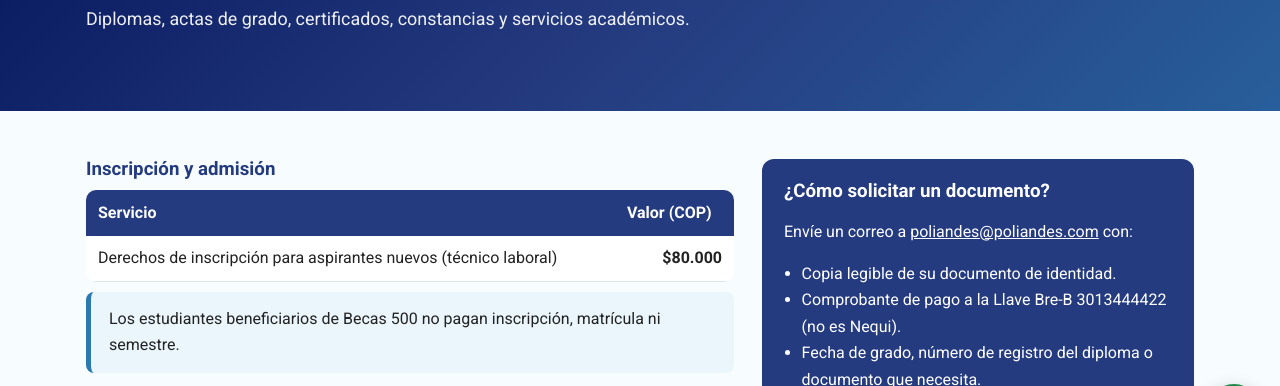
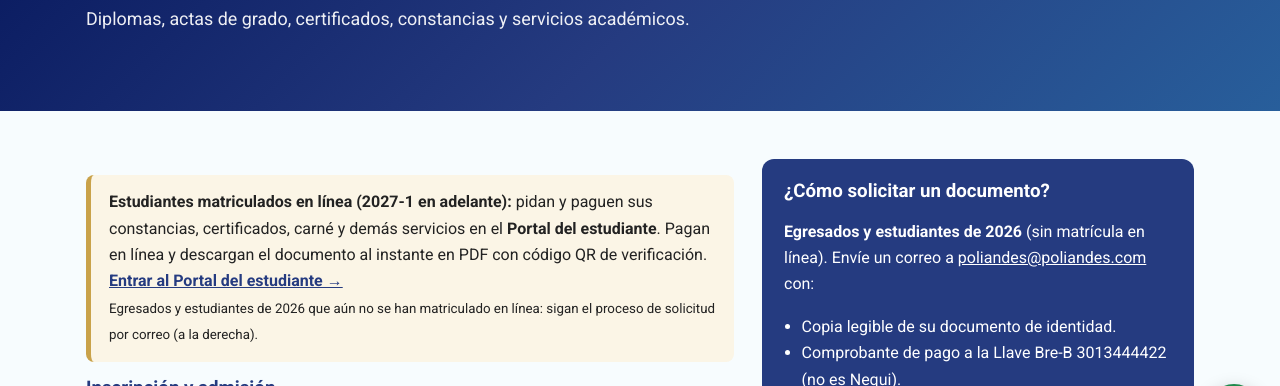
Before and after one commit to RL-rikardolondono/poliandes-web, a plain HTML site: page tramites.html in a window 1280 px wide. Shown: the part 342-728 px from the top of the page. Drawn offline with Linux system fonts and the light colour scheme; a script that the page names is missing.

Commit message:
Trámites: estudiantes 2027-1 piden constancias en el Portal del estudiante

```diff
--- a/tramites.html
+++ b/tramites.html
@@ -20,12 +20,13 @@
 </nav>
 </div></header>
 <div class="hero"><div class="wrap"><span class="etq">Trámites</span><h1>Derechos pecuniarios y solicitud de documentos</h1><p>Diplomas, actas de grado, certificados, constancias y servicios académicos.</p></div></div><section><div class="wrap"><div class="dos"><div>
+<div class="nota" id="portal-estudiante"><b>Estudiantes matriculados en línea (2027-1 en adelante):</b> pidan y paguen sus constancias, certificados, carné y demás servicios en el <b>Portal del estudiante</b>. Pagan en línea y descargan el documento al instante en PDF con código QR de verificación. <a href="https://academia-etdh.skynetgenesis.com/?portal=poliandes"><b>Entrar al Portal del estudiante →</b></a><br><small>Egresados y estudiantes de 2026 que aún no se han matriculado en línea: sigan el proceso de solicitud por correo (a la derecha).</small></div>
 <h3>Inscripción y admisión</h3><table class="t"><tr><th>Servicio</th><th>Valor (COP)</th></tr><tr><td>Derechos de inscripción para aspirantes nuevos (técnico laboral)</td><td>$80.000</td></tr></table><p class="info" style="margin-top:-8px">Los estudiantes beneficiarios de Becas 500 no pagan inscripción, matrícula ni semestre.</p>
 <h3>Certificaciones y constancias</h3><table class="t"><tr><th>Servicio</th><th>Valor (COP)</th></tr><tr><td>Constancia de estudios</td><td>$20.000</td></tr><tr><td>Certificado final de estudios</td><td>$25.000</td></tr><tr><td>Certificado final de estudios con calificaciones</td><td>$25.000</td></tr><tr><td>Autenticación de documentos por folio</td><td>$2.200</td></tr></table>
 <h3>Derechos de grado</h3><table class="t"><tr><th>Servicio</th><th>Valor (COP)</th></tr><tr><td>Derechos de grado técnico laboral</td><td>$320.000</td></tr><tr><td>Duplicado de diploma</td><td>$148.000</td></tr><tr><td>Duplicado de acta de grado</td><td>$80.000</td></tr></table>
 <h3>Servicios académicos</h3><table class="t"><tr><th>Servicio</th><th>Valor (COP)</th></tr><tr><td>Copia de microdiseño</td><td>$237.000</td></tr><tr><td>Supletorio por cada módulo</td><td>$80.000</td></tr><tr><td>Repetir módulo (estudiantes con beca)</td><td>$280.000</td></tr><tr><td>Repetir módulo (estudiantes sin beca)</td><td>$410.000</td></tr></table>
 <h3>Servicios estudiantiles</h3><table class="t"><tr><th>Servicio</th><th>Valor (COP)</th></tr><tr><td>Carné / duplicado de carné</td><td>$25.000</td></tr><tr><td>Campus virtual (mensual, 2027)</td><td>$56.000</td></tr></table>
-</div><aside class="lado"><div class="ficha"><h3>¿Cómo solicitar un documento?</h3><p>Envíe un correo a <a style="color:#fff" href="mailto:poliandes@poliandes.com">poliandes@poliandes.com</a> con:</p><ul style="padding-left:1.1em">
+</div><aside class="lado"><div class="ficha"><h3>¿Cómo solicitar un documento?</h3><p><b>Egresados y estudiantes de 2026</b> (sin matrícula en línea). Envíe un correo a <a style="color:#fff" href="mailto:poliandes@poliandes.com">poliandes@poliandes.com</a> con:</p><ul style="padding-left:1.1em">
 <li>Copia legible de su documento de identidad.</li><li>Comprobante de pago a la Llave Bre-B 3013444422 (no es Nequi).</li><li>Fecha de grado, número de registro del diploma o documento que necesita.</li></ul>
 <p><b>Tiempo del trámite:</b> 7 días hábiles después de recibir la documentación completa.</p></div></aside></div></div></section>
 <footer><div class="wrap"><div class="cols">
```
